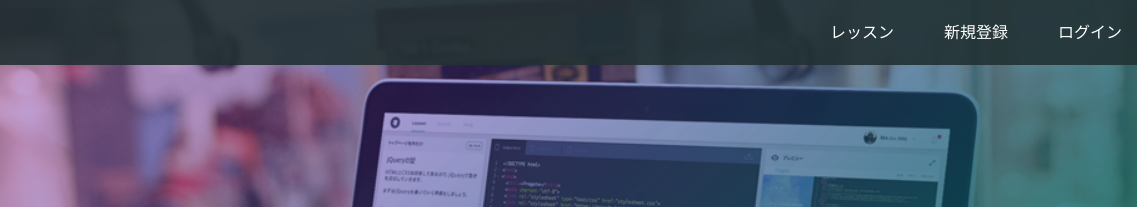
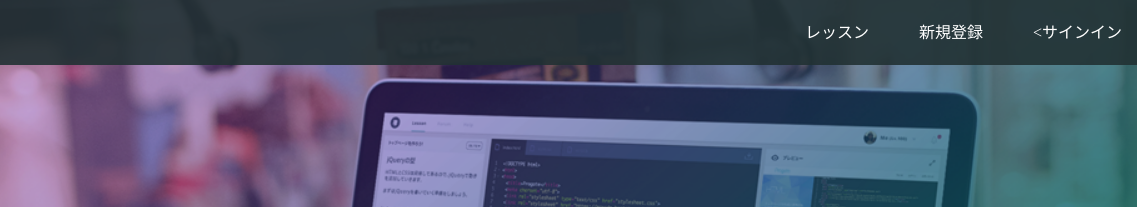
Before and after one commit to nobuyoshijuso/prog-8, a plain HTML site: page index.html in a window 1280 px wide. Shown: the top 207 px of the page, 143-1280 px from the left. Drawn offline with Linux system fonts and the light colour scheme.

Commit message:
Update index.html

```diff
--- a/index.html
+++ b/index.html
@@ -17,7 +17,7 @@
       <div class="header-right">
         <a href="#">レッスン</a>
         <a href="#">新規登録</a>
-        <a href="#" class="login">ログイン</a>
+        <a href="#" class="login"><サインイン</a>
       </div>
     </div>
   </header>
```
